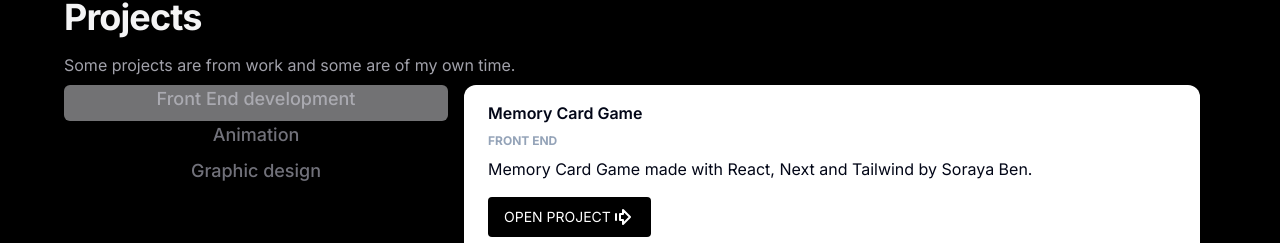
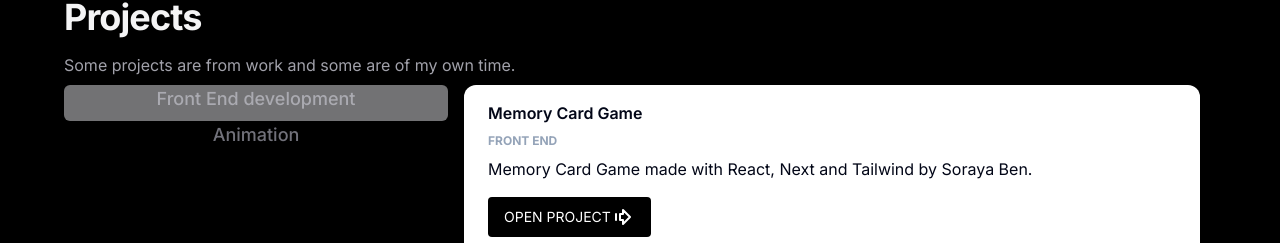
Before and after one commit to Sorbhhl/Portfolio_Soraya-Ben, a Next.js app: page / in a window 1280 px wide. Shown: the part 275-518 px from the top of the page. Built offline with nearby package versions, Linux system fonts and the light colour scheme.

Commit message:
disabled_tab_till_fixed

```diff
--- a/src/app/components/projects_categories.js
+++ b/src/app/components/projects_categories.js
@@ -27,9 +27,10 @@ export default async function ProjectsPage() {
 					<Tab value="Animation">
 						<h2 className="text-lg font-medium mb-2 text-zinc-500">Animation</h2>
 					</Tab>
-					<Tab value="Graphic design">
+					{//Disabled till fixed
+					/*<Tab value="Graphic design">
 						<h2 className="text-lg font-medium mb-2 text-zinc-500">Graphic design</h2>
-					</Tab>
+					</Tab>*/}
 				</TabsHeader>
 				<TabsBody>
 					<TabPanel value="Front End development" className="px-4 py-0">
```
